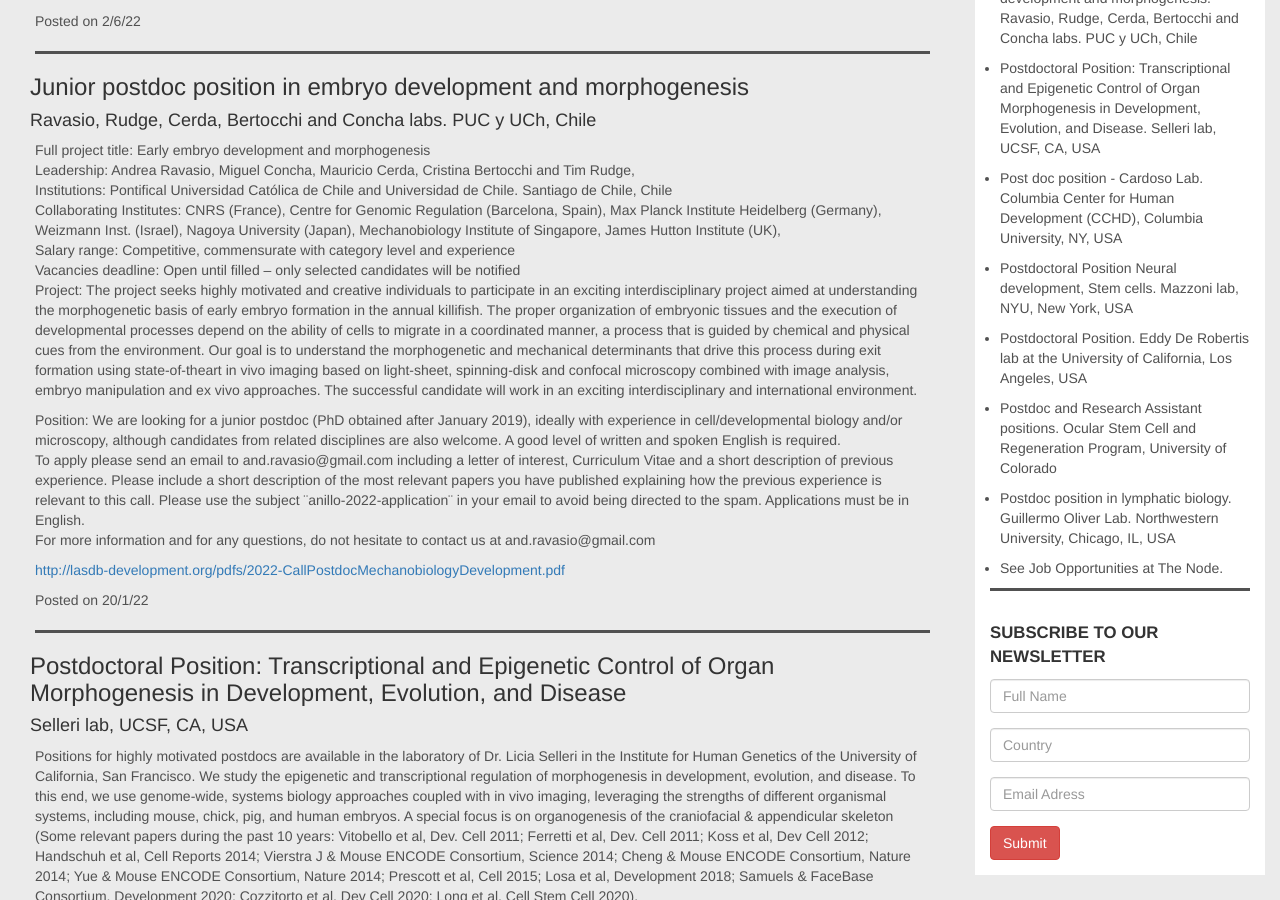
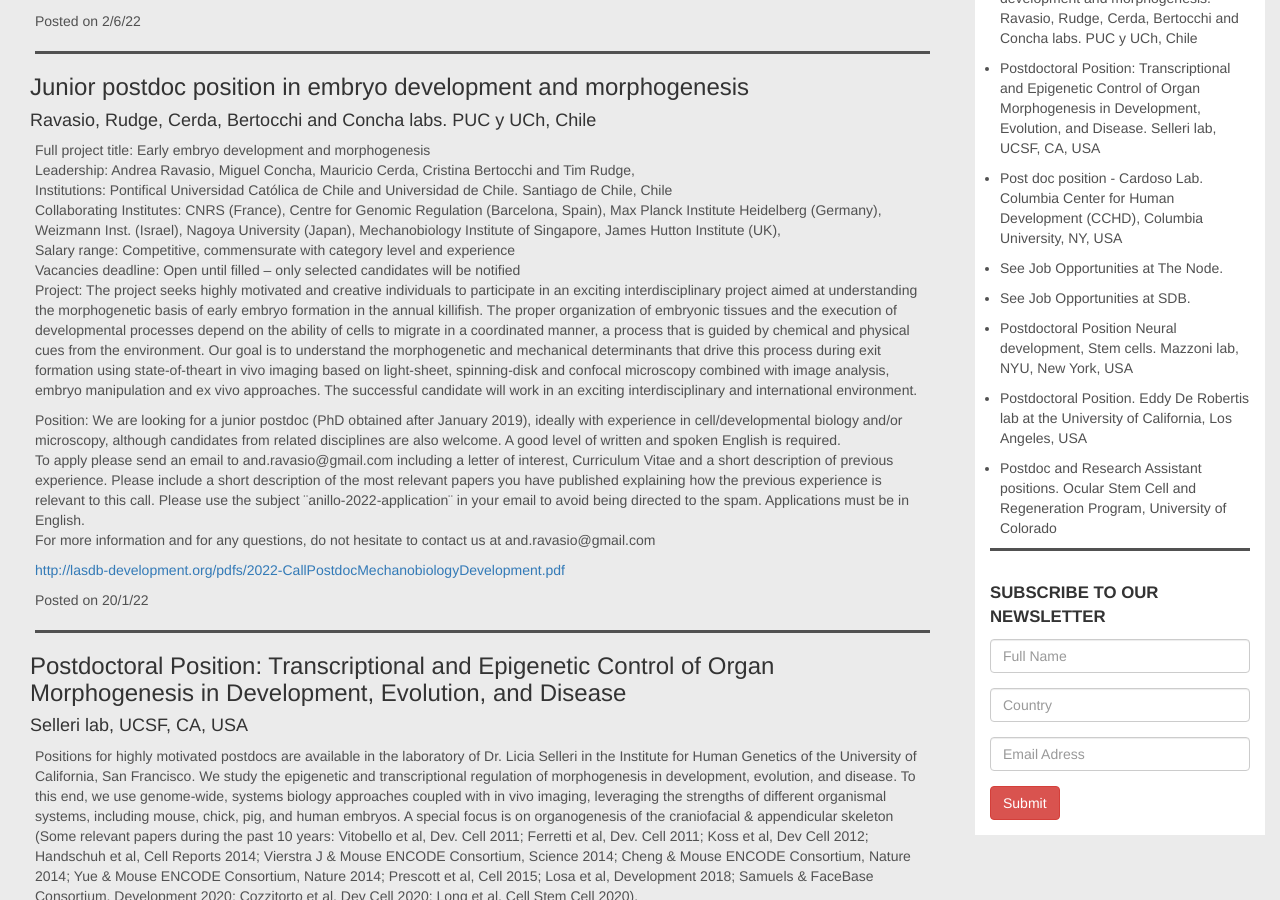
Before and after one commit to lasdb/lasdb.github.io, a Jekyll site: the page built from _posts/2000-01-01-jobs.markdown, in a window 1280 px wide and 900 px high, scrolled down 623 px. Built offline with Jekyll 4.4.1, drawn with Linux system fonts in a browser that asks for light colours; nearby versions of some CDN libraries; some of the changed text lies outside the part shown.

Commit message:
Update 2000-01-01-jobs.markdown

```diff
--- a/_posts/2000-01-01-jobs.markdown
+++ b/_posts/2000-01-01-jobs.markdown
@@ -55,6 +55,14 @@
 <a href="http://cchd.columbiamedicine.org/about.html" target="_blank">http://cchd.columbiamedicine.org/about.html</a>'
     URL: 'https://www.cardosolabcolumbia.com'
 
+  - title: 'See Job Opportunities at The Node'
+    date: ''
+    URL: 'http://thenode.biologists.com/category/jobs'
+
+  - title: 'See Job Opportunities at SDB'
+    date: ''
+    URL: 'http://www.sdbonline.org/job_opportunities'
+
   - title: 'Postdoctoral Position Neural development, Stem cells'
     date: '4/6/21'
     subtitle: 'Mazzoni lab, NYU, New York, USA'
```
Also changed, not shown: other parts of _posts/2000-01-01-jobs.markdown (+0 -8 lines).
